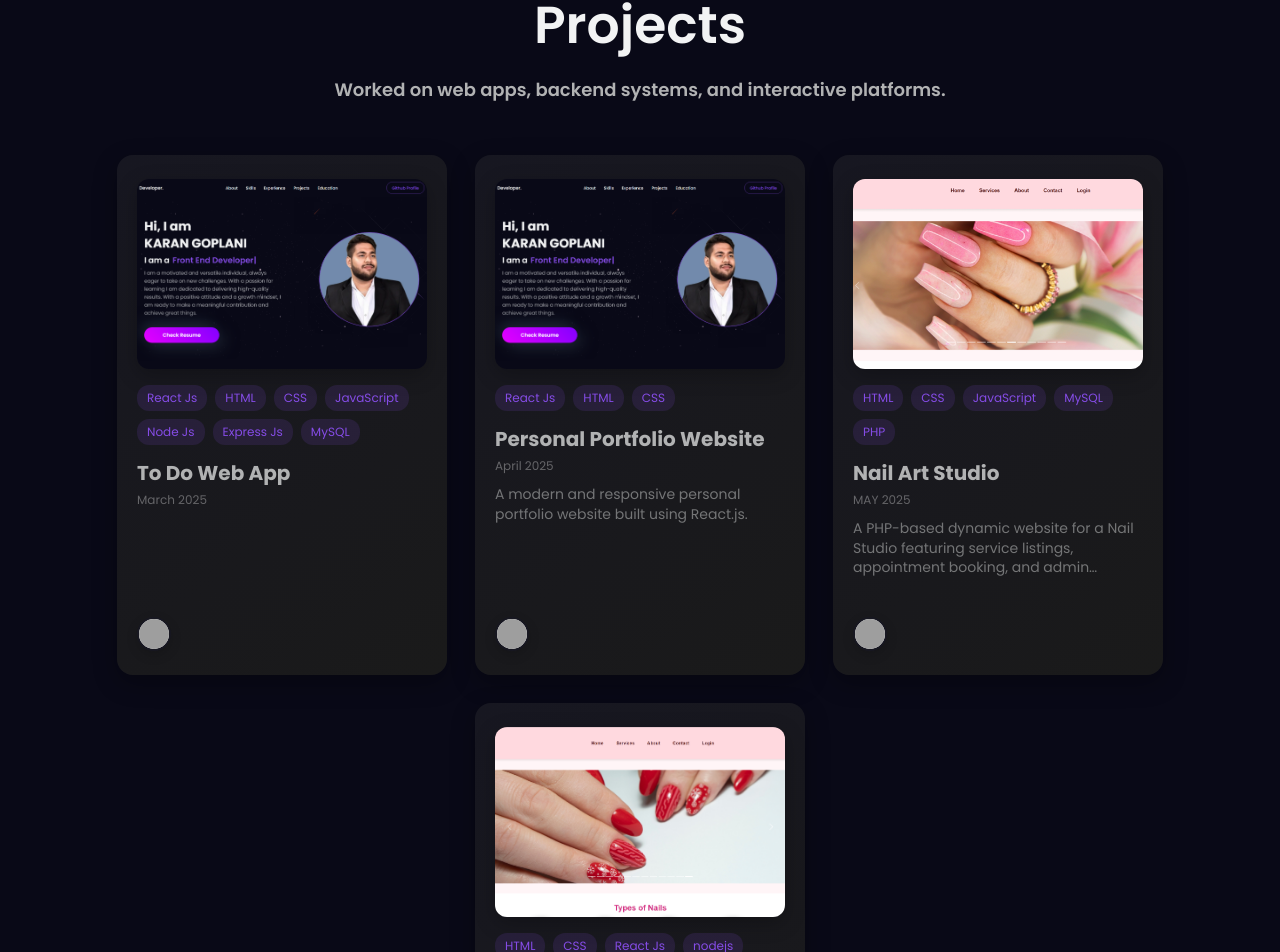
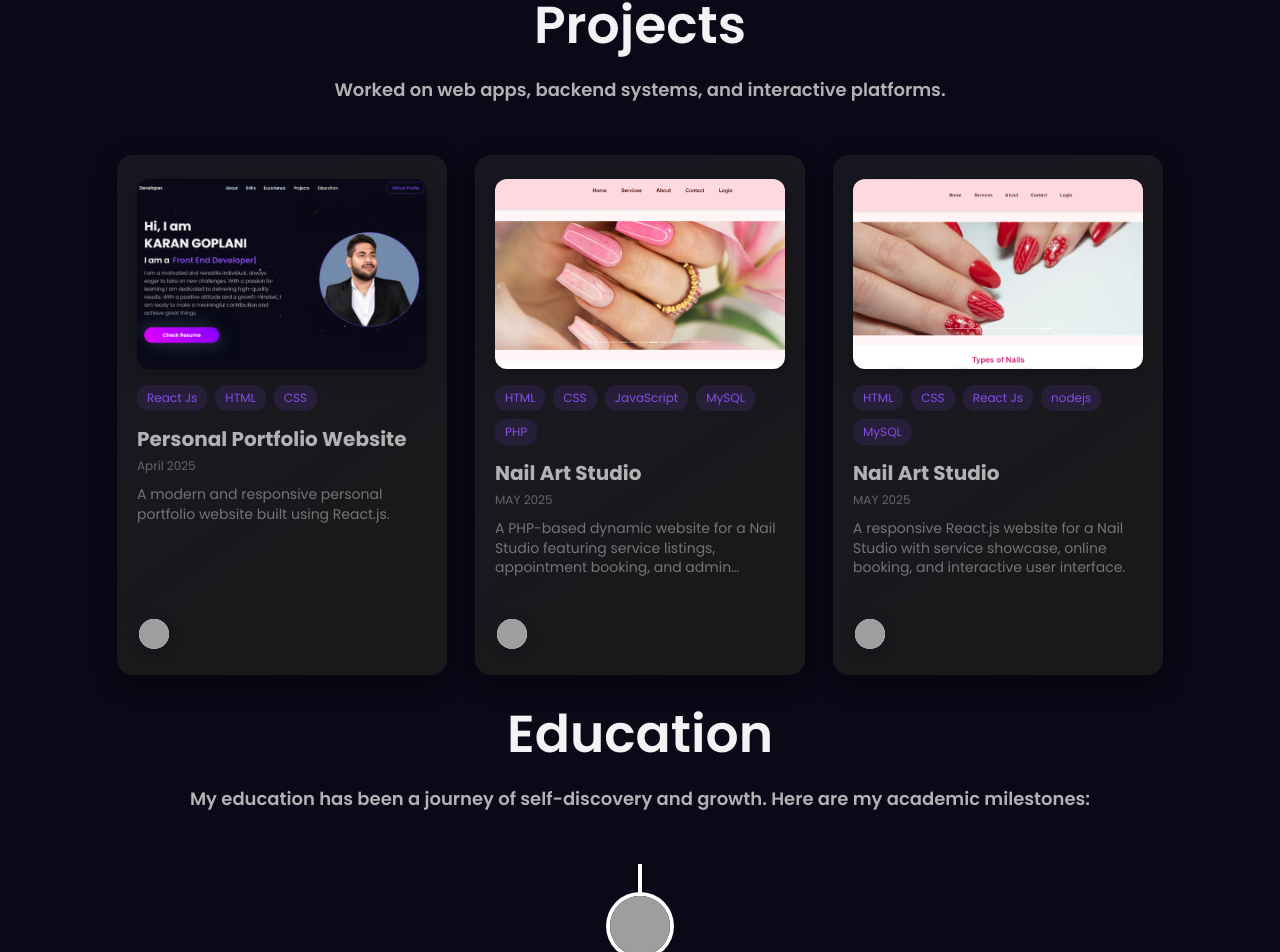
Before and after one commit to Karangoplani72/karan_portfolio_, a React (Create React App) app: page / in a window 1280 px wide. Shown: the part 2441-3393 px from the top of the page. Built offline with nearby package versions, Linux system fonts and the light colour scheme; grey boxes are pictures that could not be loaded.

Commit message:
Update constants.js

```diff
--- a/src/data/constants.js
+++ b/src/data/constants.js
@@ -174,28 +174,6 @@ export const education = [
 
 export const projects = [
   {
-    id: 0,
-    title: "To Do Web App",
-    date: "March 2025",
-    description:
-      "",
-    image: projectImg,
-    tags: [
-      "React Js", "HTML", "CSS", "JavaScript", "Node Js", "Express Js", "MySQL"
-    ],
-    category: "web app",
-    github: "",
-    webapp: "https://drive.google.com/drive/folders/1z5-EDEj30gGs01v_Xqkk85aKEHyJyn_p?usp=sharing",
-    member: [
-      {
-        name: "Karan Goplani",
-        img: "https://avatars.githubusercontent.com/u/92224864?s=400&u=1d609fde501621d9b0758f5c117dfdfdcd9d7462&v=4",
-        linkedin: "https://www.linkedin.com/in/karangoplani72/",
-        github: "",
-      },
-    ],
-  },
-  {
     id: 1,
     title: "Personal Portfolio Website",
     date: "April 2025",
```
